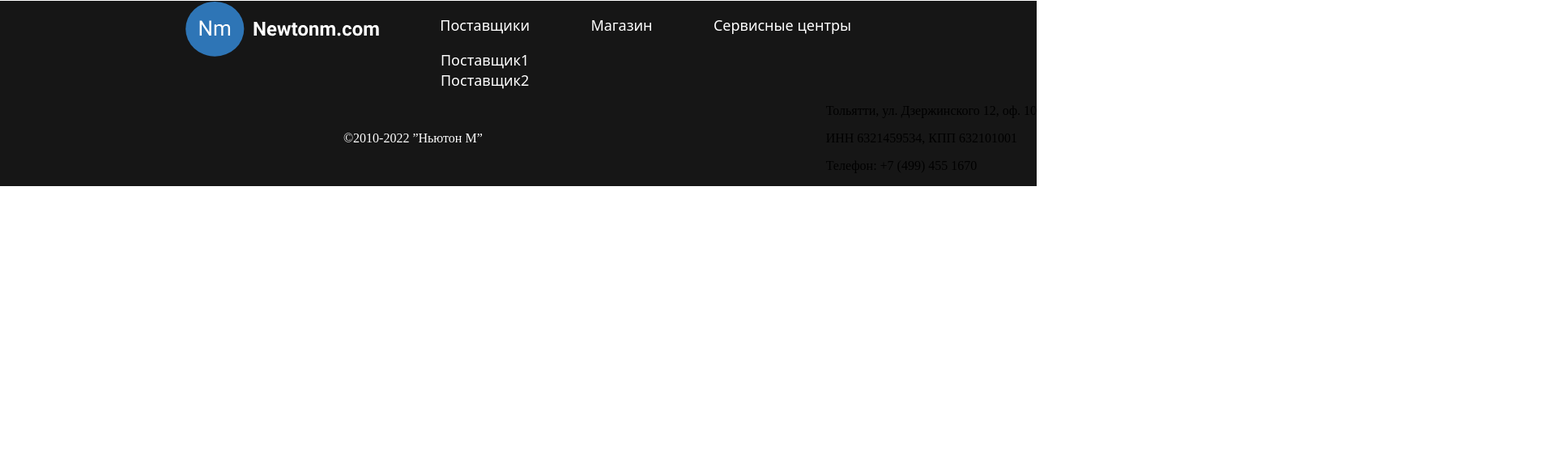
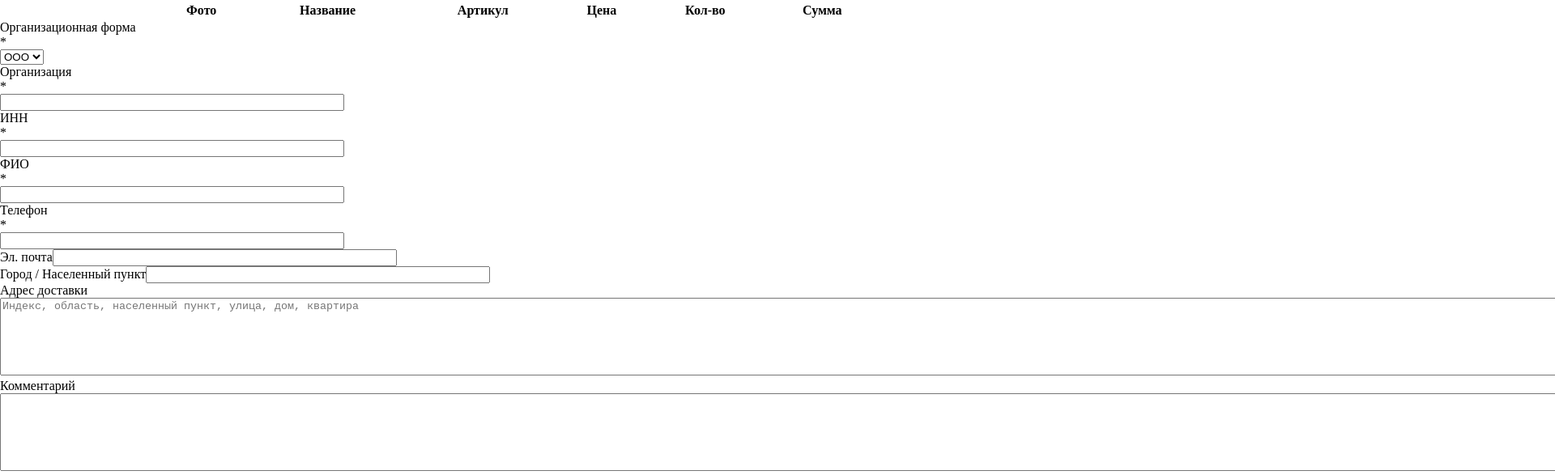
Before and after one commit to BloodlessRed/diploma-project-shop, a Vue app: page /cart in a window 1280 px wide. Shown: the part 179-766 px from the top of the page at 81% size, 1920 px wide, since content can reach past the window. Built offline with nearby package versions, Linux system fonts and the light colour scheme.

Commit message:
Shopping cart commit v1

```diff
--- a/package.json
+++ b/package.json
@@ -17,6 +17,7 @@
   },
   "devDependencies": {
     "@rushstack/eslint-patch": "^1.1.4",
+    "@types/json-server": "^0.14.4",
     "@types/node": "^16.11.56",
     "@vitejs/plugin-vue": "^3.0.3",
     "@vitejs/plugin-vue-jsx": "^2.0.1",
--- a/src/main.ts
+++ b/src/main.ts
@@ -5,7 +5,6 @@ import App from './App.vue'
 import router from './router'
 
 import './assets/main.css'
-
 const app = createApp(App)
 app.use(createPinia())
 app.use(router)
--- a/src/stores/shoppingCart.ts
+++ b/src/stores/shoppingCart.ts
@@ -27,7 +27,7 @@ export const useShoppingCartStore = defineStore('shoppingCart',{
                     alert("Item was not added to the cart. Please, try again!")
                 }
             }else{
-                this.cart.set(item.id,new ShoppingCartProduct(item,1))
+                this.cart.set(this.cart.size,new ShoppingCartProduct(item,1))
             }
         },
         removeFromCart(item: Product){
--- a/src/views/ProductPage.vue
+++ b/src/views/ProductPage.vue
@@ -5,10 +5,10 @@
                 <img :src="`../img/${product.img}`" alt="">
             </div>
             <div class="product-info">
-                <h3>{{ product.name }}</h3>
-                <p>Цена</p>
+                <h1>{{ product.name }}</h1>
+                <p>Цена:</p>
                 <p>Категория: {{ cmptd_product_category }}</p>
-                <p>Производитель</p>
+                <p>Производитель:</p>
                 <p></p><!-- В наличии или нет -->
                 <div class="button-section">
                     <button @click="addToShoppingCart()">Добавить в корзину</button>
@@ -51,7 +51,7 @@ export default defineComponent({
         }
     },
     mounted() {
-        fetch("http://localhost:3000/"+this.category.charAt(0).toLowerCase() + this.category.slice(1)+"/"+this.product_id)
+        fetch( "https://my-json-server.typicode.com/BloodlessRed/diploma-project-json-server/"+this.category.charAt(0).toLowerCase() + this.category.slice(1)+"/"+this.product_id)
                 .then(res=>{return res.json() as Promise<Product>})
                 .then(data=>{console.log(data); this.product = data})
     },
@@ -75,4 +75,16 @@ export default defineComponent({
     display: flex;
     justify-content: center;
 }
+.product-info > p{
+    font-size: 17px;
+    line-height: 1.3;
+}
+.img-container{
+    height: 80%;
+    width: 50%;
+}
+.img-container > img{
+    height: 100%;
+    width: 100%;
+}
 </style>
--- a/src/views/ShoppingCart.vue
+++ b/src/views/ShoppingCart.vue
@@ -1,19 +1,242 @@
 <template>
-    <div class="cart-main-content">
-
+  <div class="cart-main-content">
+    <table class="cart-items">
+      <tr>
+        <th>Фото</th>
+        <th>Название</th>
+        <th>Артикул</th>
+        <th>Цена</th>
+        <th>Кол-во</th>
+        <th>Сумма</th>
+      </tr>
+      <tr v-for="itemId in shoppingCart.cart.size">
+        <td>
+          <img
+            :src="`../img/${shoppingCart.cart.get(itemId - 1)?.product.img}`"
+          />
+        </td>
+        <td>{{ shoppingCart.cart.get(itemId - 1)?.product.name }}</td>
+        <td>{{ shoppingCart.cart.get(itemId - 1)?.product.id }}</td>
+        <td>{{ "PRICE" }}</td>
+        <td>{{ shoppingCart.cart.get(itemId - 1)?.amount }}</td>
+        <td>{{ "SUM" }}</td>
+      </tr>
+    </table>
+    <div class="client-info">
+      <div class="order-left">
+        <div class="basket_blks">
+          <div class="person_body">
+            <div
+              class="person_line person_type_select person_org none"
+              data-optbody="2"
+            >
+              <div class="input-field-standart input-oneline">
+                <label class="field-title"
+                  >Организационная форма
+                  <div class="red">*</div></label
+                >
+                <select
+                  name="customf[org][value]"
+                  data-oneline=""
+                  class="select-style none-important"
+                >
+                  <option value="ООО">ООО</option>
+                  <option value="ОАО">ОАО</option>
+                  <option value="ЗАО">ЗАО</option>
+                </select>
+              </div>
+            </div>
+            <div
+              class="person_line person_type_input person_company none"
+              data-optbody="2"
+              style="display: block"
+            >
+              <div class="input-field-standart input-oneline">
+                <label class="field-title"
+                  >Организация
+                  <div class="red">*</div></label
+                >
+                <input
+                  name="customf[company][value]"
+                  value=""
+                  maxlength="255"
+                  size="50"
+                  data-oneline=""
+                  type="text"
+                  class="inp"
+                />
+              </div>
+            </div>
+            <div
+              class="person_line person_type_input person_inn none"
+              data-optbody="2"
+              style="display: block"
+            >
+              <div class="input-field-standart input-oneline">
+                <label class="field-title"
+                  >ИНН
+                  <div class="red">*</div></label
+                >
+                <input
+                  name="customf[inn][value]"
+                  value=""
+                  maxlength="255"
+                  size="50"
+                  data-oneline=""
+                  type="text"
+                  class="inp"
+                />
+              </div>
+            </div>
+            <div class="person_line person_type_input person_name">
+              <div class="input-field-standart input-oneline">
+                <label class="field-title"
+                  >ФИО
+                  <div class="red">*</div></label
+                >
+                <input
+                  name="customf[name][value]"
+                  value=""
+                  maxlength="255"
+                  size="50"
+                  data-oneline=""
+                  type="text"
+                  class="inp"
+                />
+              </div>
+            </div>
+            <div class="person_line person_type_input person_phone">
+              <div class="input-field-standart input-oneline">
+                <label class="field-title"
+                  >Телефон
+                  <div class="red">*</div></label
+                >
+                <input
+                  name="customf[phone][value]"
+                  value=""
+                  maxlength="255"
+                  size="50"
+                  data-oneline=""
+                  type="text"
+                  class="inp"
+                />
+              </div>
+            </div>
+            <div class="person_line person_type_input person_email">
+              <div class="input-field-standart input-oneline">
+                <label class="field-title">Эл. почта</label>
+                <input
+                  name="customf[email][value]"
+                  value=""
+                  maxlength="255"
+                  size="50"
+                  data-oneline=""
+                  type="text"
+                  class="inp"
+                />
+              </div>
+            </div>
+            <div class="person_line person_type_input person_city">
+              <div class="input-field-standart input-oneline">
+                <label class="field-title">Город / Населенный пункт</label>
+                <input
+                  name="customf[city][value]"
+                  value=""
+                  maxlength="255"
+                  size="50"
+                  data-oneline=""
+                  type="text"
+                  class="inp"
+                />
+              </div>
+            </div>
+            <div class="person_line person_type_textarea person_address">
+              <div class="input-field-standart input-oneline">
+                <label class="field-title active">Адрес доставки</label>
+                <textarea
+                  cols="501"
+                  rows="6"
+                  name="customf[address][value]"
+                  data-oneline=""
+                  placeholder="Индекс, область, населенный пункт, улица, дом, квартира"
+                  class="inp"
+                ></textarea>
+              </div>
+            </div>
+            <div class="person_line person_type_textarea person_comments">
+              <div class="input-field-standart input-oneline">
+                <label class="field-title">Комментарий</label>
+                <textarea
+                  cols="501"
+                  rows="6"
+                  name="customf[comments][value]"
+                  data-oneline=""
+                  class="inp"
+                ></textarea>
+              </div>
+            </div>
+            <div
+              class="person_line person_type_file person_Загрузить карту партнера"
+            >
+              <div class="file-standart input-oneline">
+                <label class="field-title active"
+                  >Загрузить карту партнера</label
+                >
+                <div class="file-field">
+                  <input
+                    name="customfile_Загрузить карту партнера"
+                    value=""
+                    type="file"
+                  />
+                </div>
+              </div>
+            </div>
+            <div class="person_line person_politika">
+              <div class="input-oneline">
+                <div class="field-first"></div>
+                <div class="field-second">
+                  <div class="politika left">
+                    Отправляя форму, вы соглашаетесь<br />
+                    c
+                    <a target="_blank" href="/system/politika/"
+                      >политикой конфиденциальности</a
+                    >
+                  </div>
+                </div>
+              </div>
+            </div>
+          </div>
+        </div>
+      </div>
     </div>
+  </div>
 </template>
 <script lang="ts">
-import { defineComponent } from 'vue';
+import { useShoppingCartStore } from "@/stores/shoppingCart";
+import { defineComponent } from "vue";
 
 export default defineComponent({
-
-})
+  data() {
+    return {
+      shoppingCart: useShoppingCartStore(),
+    };
+  },
+  mounted() {
+    console.log(this.shoppingCart.cart);
+  },
+});
 </script>
 <style scoped>
 .cart-main-content {
-    display: flex;
-    flex-direction: column;
-
+  display: flex;
+  flex-direction: column;
+}
+.cart-items {
+  width: 70%;
+  align-self: center;
+}
+.cart-items th, td {
+  width: fit-content;
+  text-align: center;
 }
 </style>
```
Also changed, not shown: src/views/ProductsInCategory.vue (+50 -36 lines), 1 other file (tests, documents, lock files or other folders).
